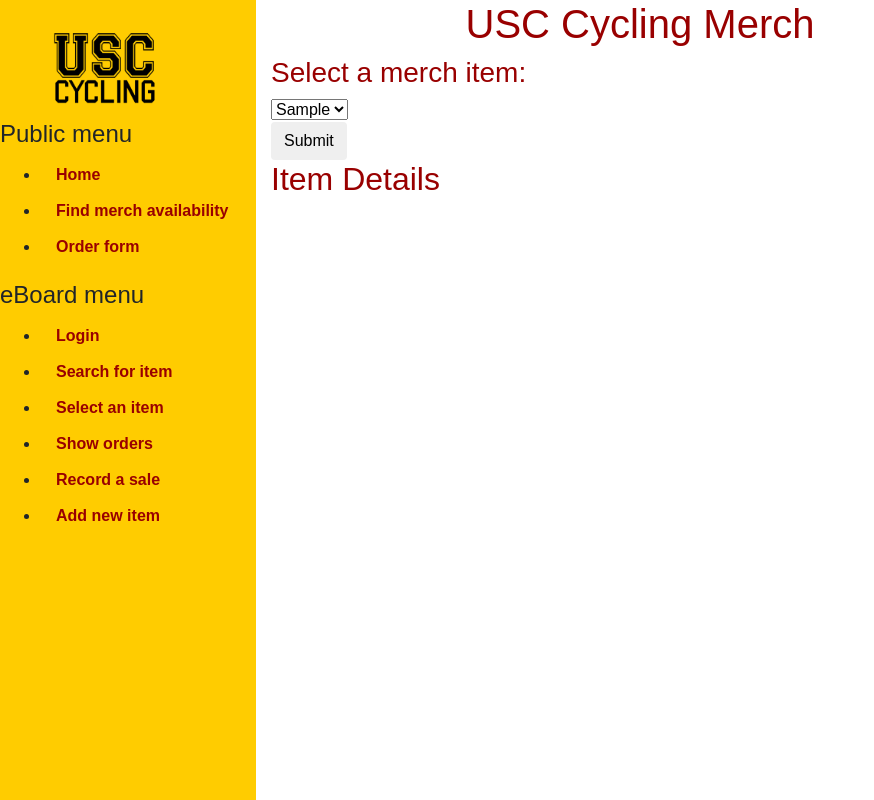
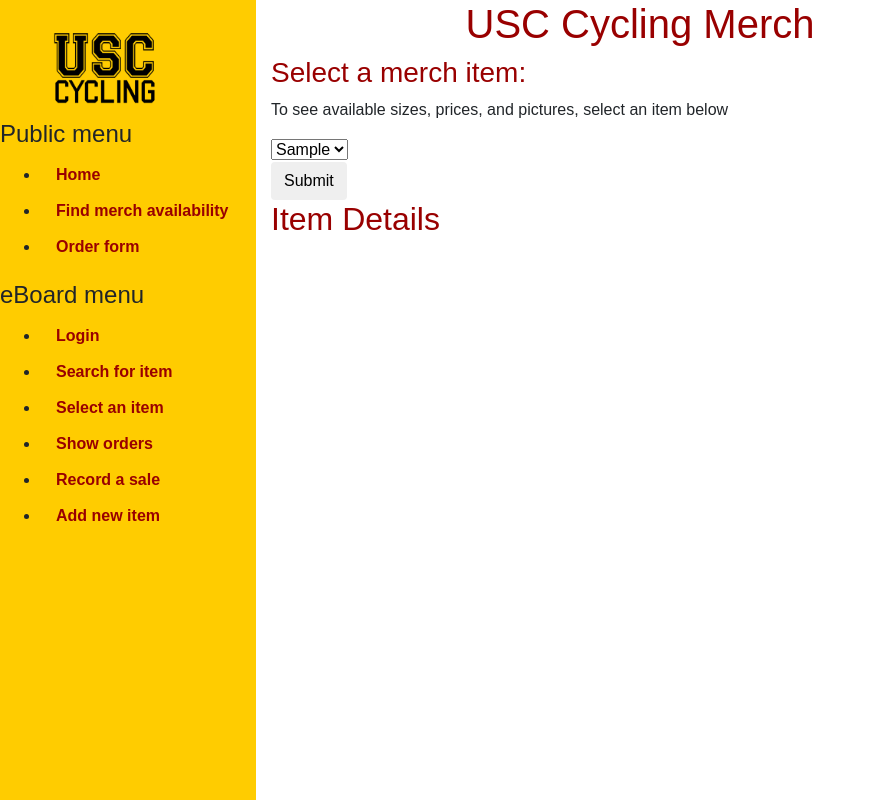
Before and after one commit to kiwiPhrases/sccycling-merch, a Django app: page /inv_check/select-item-public/ in a window 1280 px wide. Shown: the whole page, without its empty margins (0-874 px from the left). Run offline with Django 3.2, Linux system fonts and the light colour scheme; tables that the repository leaves empty hold one stand-in row (values such as "Sample post"); some libraries are stand-ins or nearby versions.

Commit message:
added instructions to itemchoicesshow.html

```diff
--- a/inv_check/templates/inv_check/itemchoicesshow.html
+++ b/inv_check/templates/inv_check/itemchoicesshow.html
@@ -6,6 +6,7 @@
     <div class="row">
         <div class="col-md-6">
             <h3>Select a merch item:</h3>
+            <p>To see available sizes, prices, and pictures, select an item below</p>
             <form id="select-item" role="search" method="get" action="">
                 <select name="item-choice" data-placeholder="Select item" class="chosen-select" >
                     {% for item in itemChoices %}
```
